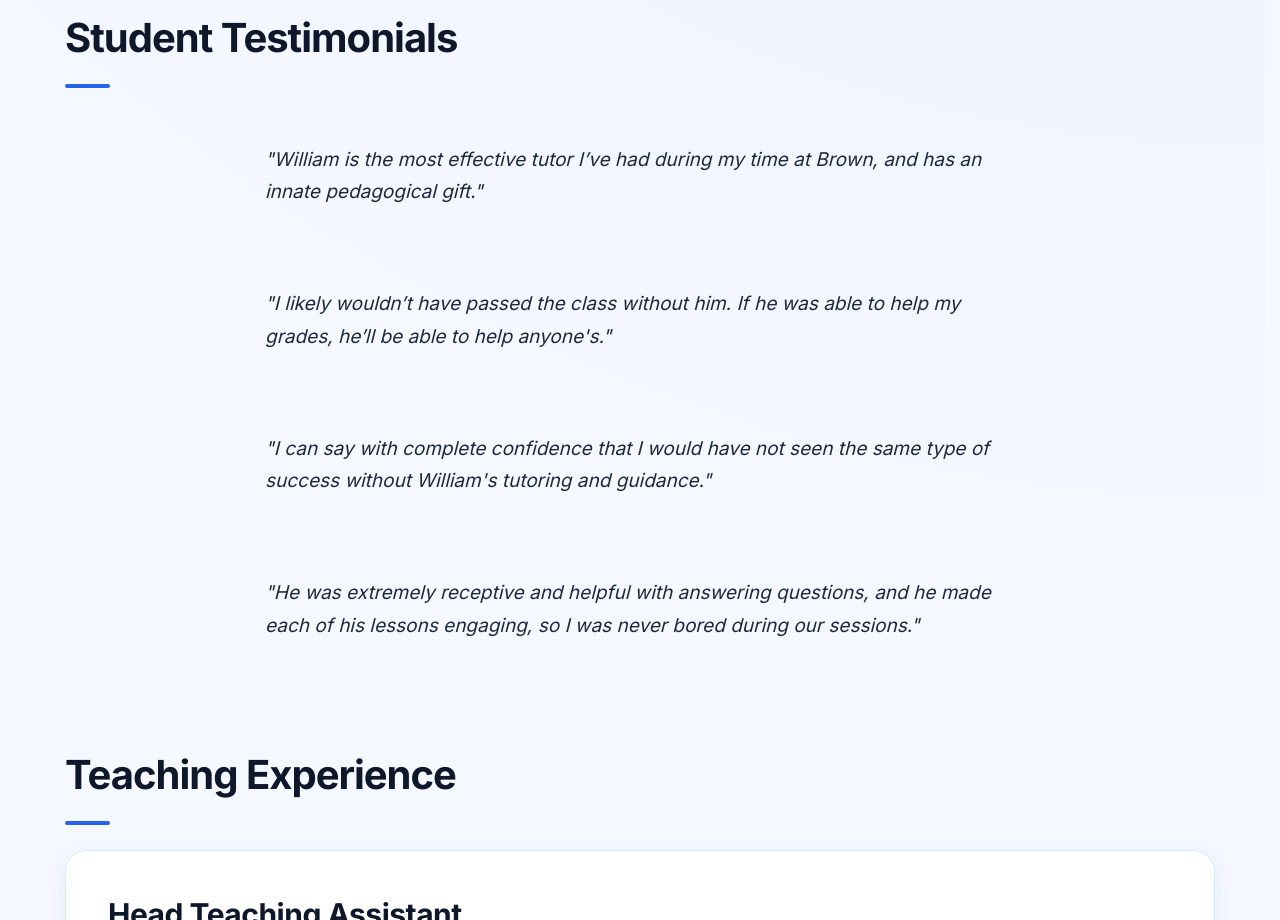
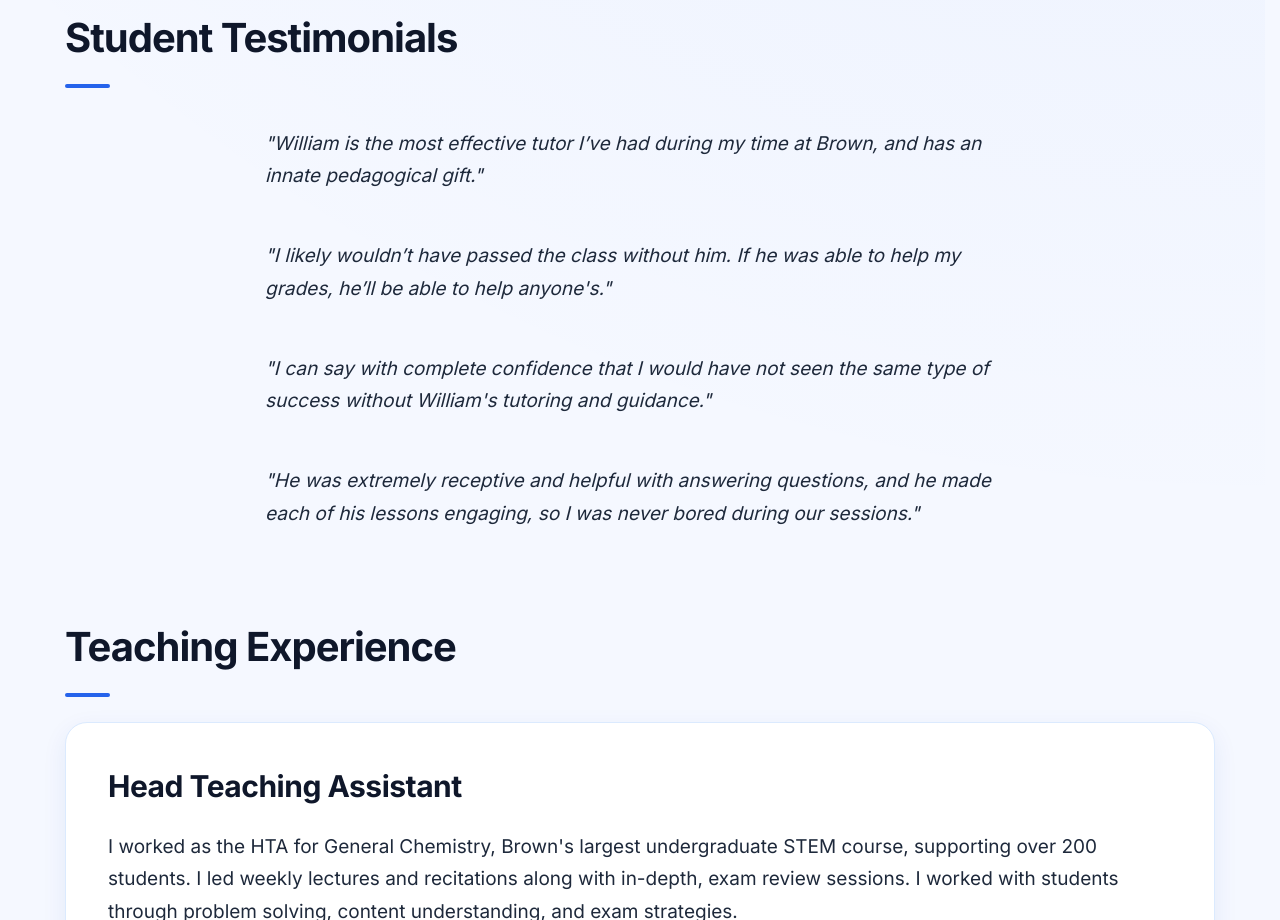
Before and after one commit to pythonschmython/william-roberts-website, a Next.js app: page / in a window 1280 px wide. Shown: the part 1280-2200 px from the top of the page. Built offline with nearby package versions, Linux system fonts and the light colour scheme.

Commit message:
i cant do anything right

```diff
--- a/app/globals.css
+++ b/app/globals.css
@@ -122,7 +122,7 @@ h1 {
 
 .testimonial {
   margin-top: 2rem;
-  font-size: 1.15rem;
+  font-size: 3 rem;
   font-style: italic;
   color: #64748b;
 }
@@ -344,7 +344,7 @@ p {
 }
 
 .testimonial {
-  padding: 1.5rem 0;
+  padding: 0.5rem 0;
 }
 
 .testimonial:last-child {
@@ -359,7 +359,7 @@ p {
 }
 
 .testimonial span {
-  margin-top: 0.75rem;
+  margin-top: 0.2rem;
 }
 
 
```
